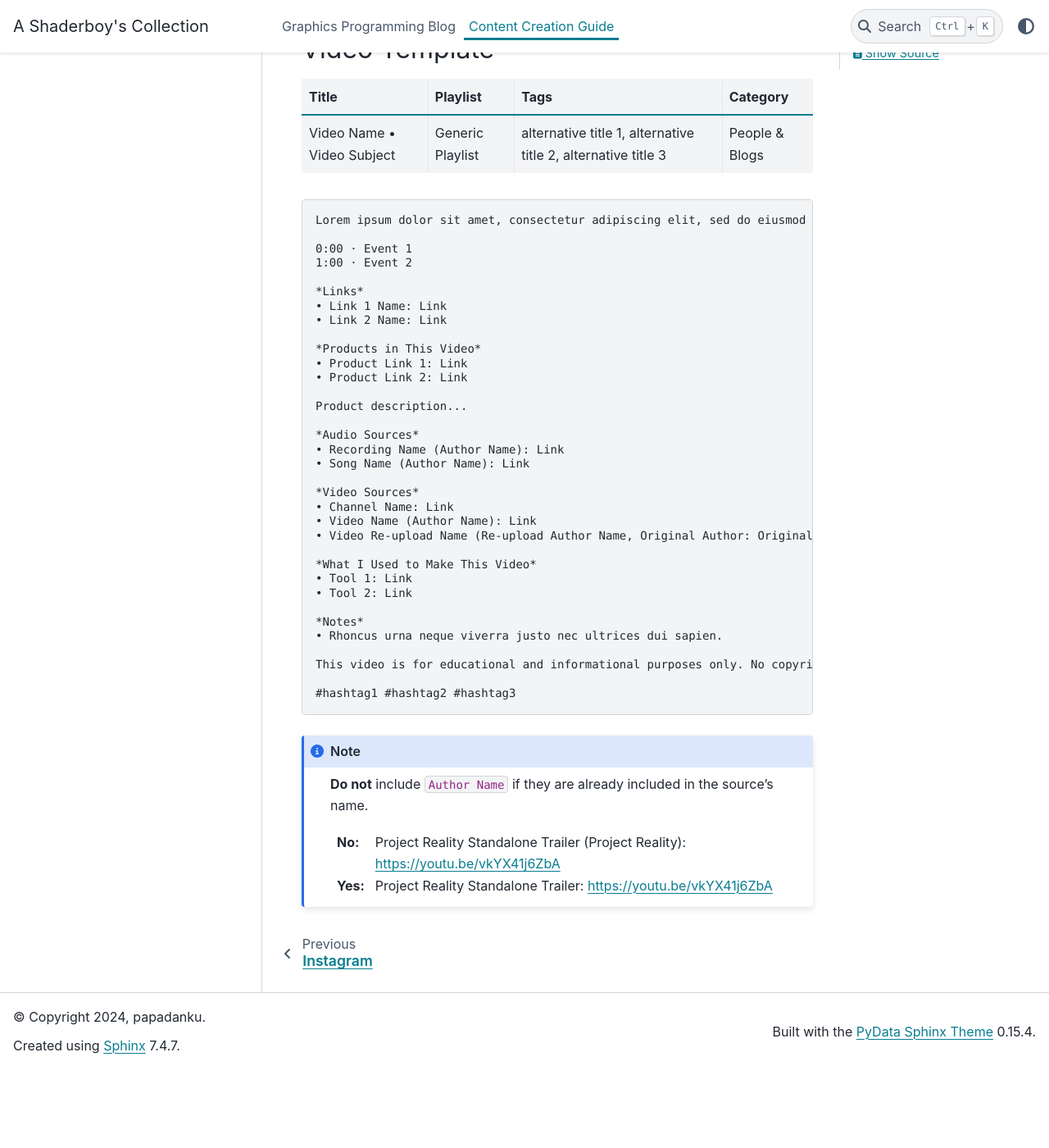
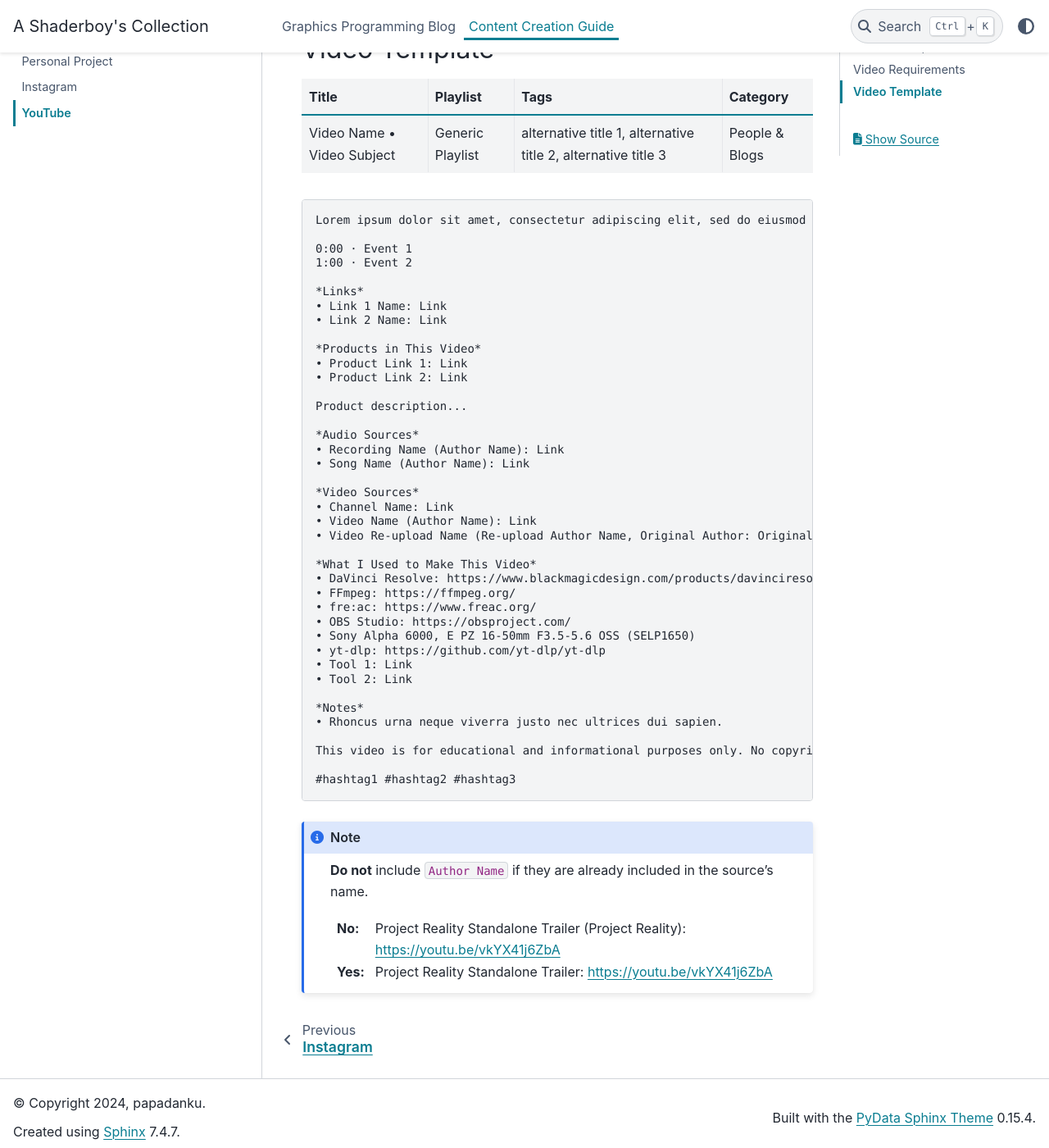
Before and after one commit to papadanku/papadanku.github.io, a Sphinx documentation site: the page built from doc/source/social/youtube.rst, in a window 1280 px wide and 1400 px high, scrolled down 1107 px. Shown: the whole window at 82% size. Built offline with Sphinx 7.4.7 and the PyData theme 0.15.4, drawn with Linux system fonts in a browser that asks for light colours; before the commit the page ends 2411 px from its top, so only the background shows below that.

Commit message:
Update youtube.rst

```diff
--- a/doc/source/social/youtube.rst
+++ b/doc/source/social/youtube.rst
@@ -82,6 +82,12 @@ Video Template
    • Video Re-upload Name (Re-upload Author Name, Original Author: Original Author Name): Link
 
    *What I Used to Make This Video*
+   • DaVinci Resolve: https://www.blackmagicdesign.com/products/davinciresolve
+   • FFmpeg: https://ffmpeg.org/
+   • fre:ac: https://www.freac.org/
+   • OBS Studio: https://obsproject.com/
+   • Sony Alpha 6000, E PZ 16-50mm F3.5-5.6 OSS (SELP1650)
+   • yt-dlp: https://github.com/yt-dlp/yt-dlp
    • Tool 1: Link
    • Tool 2: Link
 
@@ -93,6 +99,7 @@ Video Template
    #hashtag1 #hashtag2 #hashtag3
 
 .. note::
+
    **Do not** include ``Author Name`` if they are already included in the source's name.
 
    :No: Project Reality Standalone Trailer (Project Reality): https://youtu.be/vkYX41j6ZbA
```
